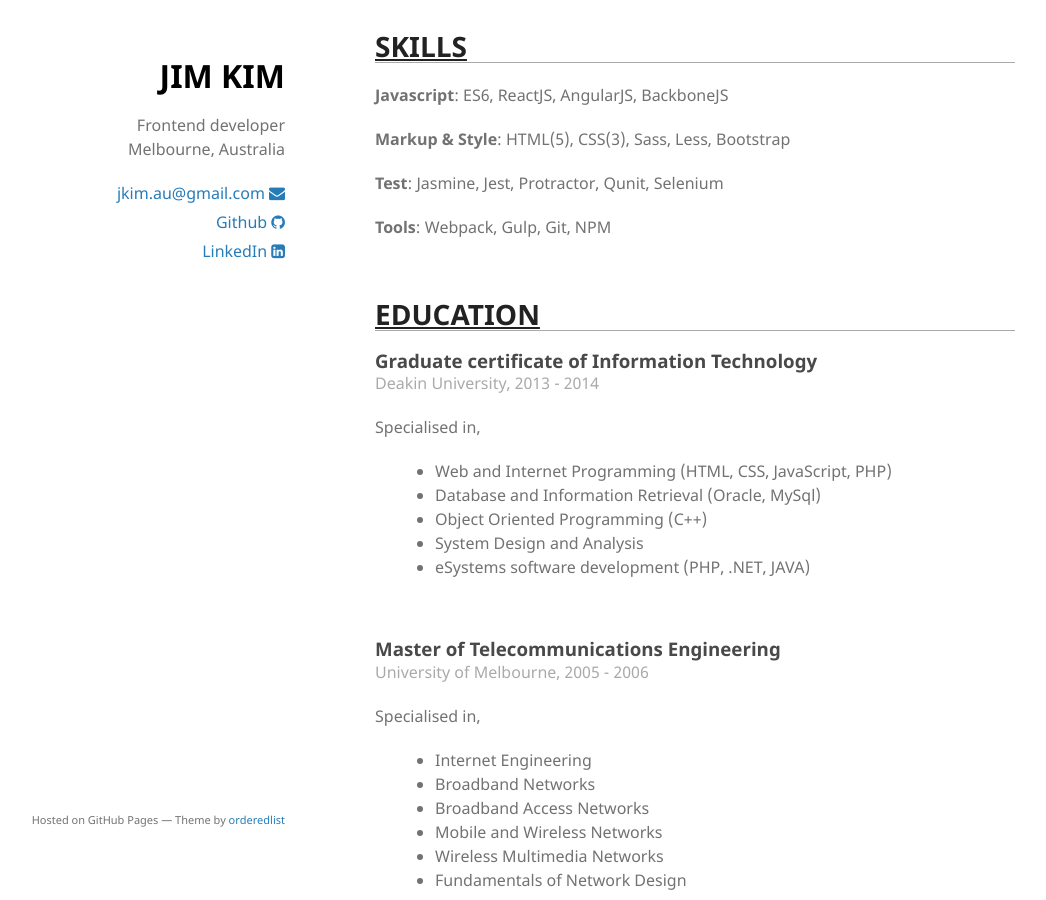
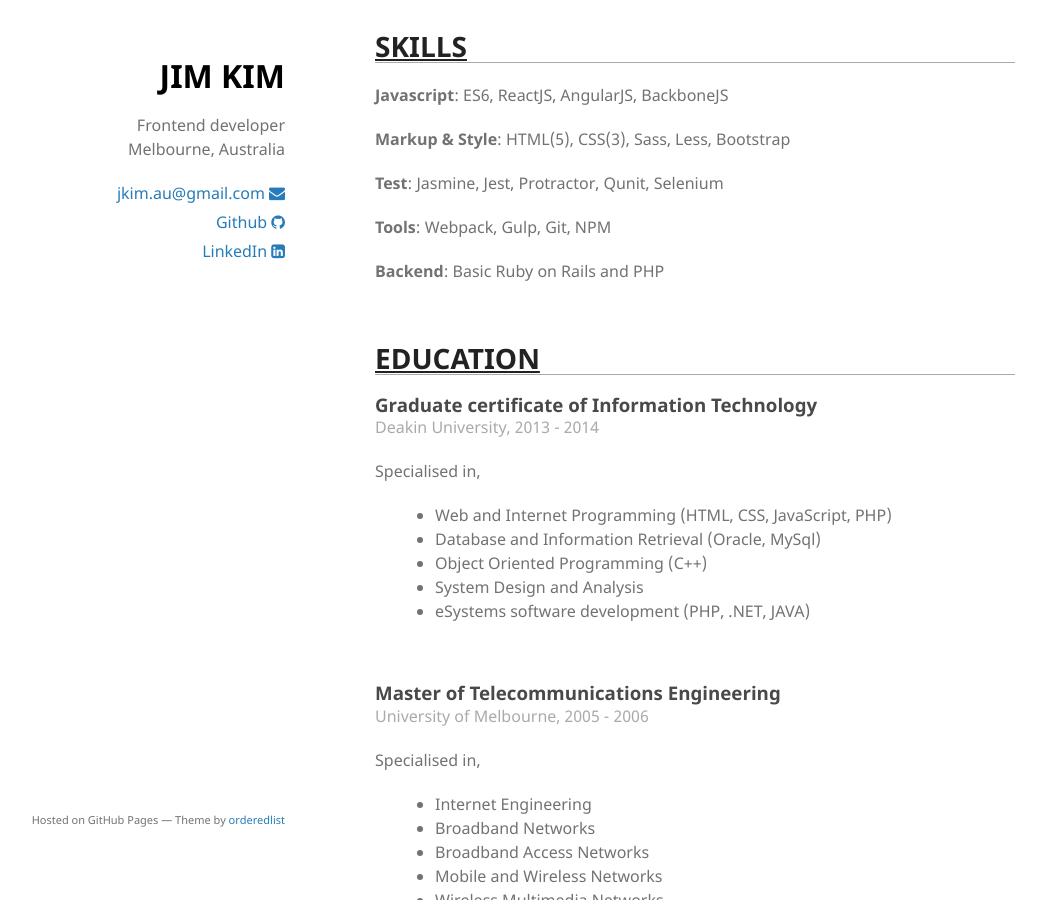
Before and after one commit to jkimau/jkimau.github.io, a Jekyll site: the page built from _pages/resume.html, in a window 1280 px wide and 900 px high, scrolled down 1360 px. Shown: the whole window, without its empty margins (125-1171 px from the left). Built offline with Jekyll 4.4.1, drawn with Linux system fonts in a browser that asks for light colours; comment, search, counter and statistics services are not loaded.

Commit message:
resume updated

```diff
--- a/_pages/resume.html
+++ b/_pages/resume.html
@@ -104,6 +104,9 @@ permalink: resume
     <p>
       <span class="stress">Tools</span>: <span>Webpack, Gulp, Git, NPM</span>
     </p>
+    <p>
+      <span class="stress">Backend</span>: <span>Basic Ruby on Rails and PHP</span>
+    </p>
   </div>
 </div>
 
```
